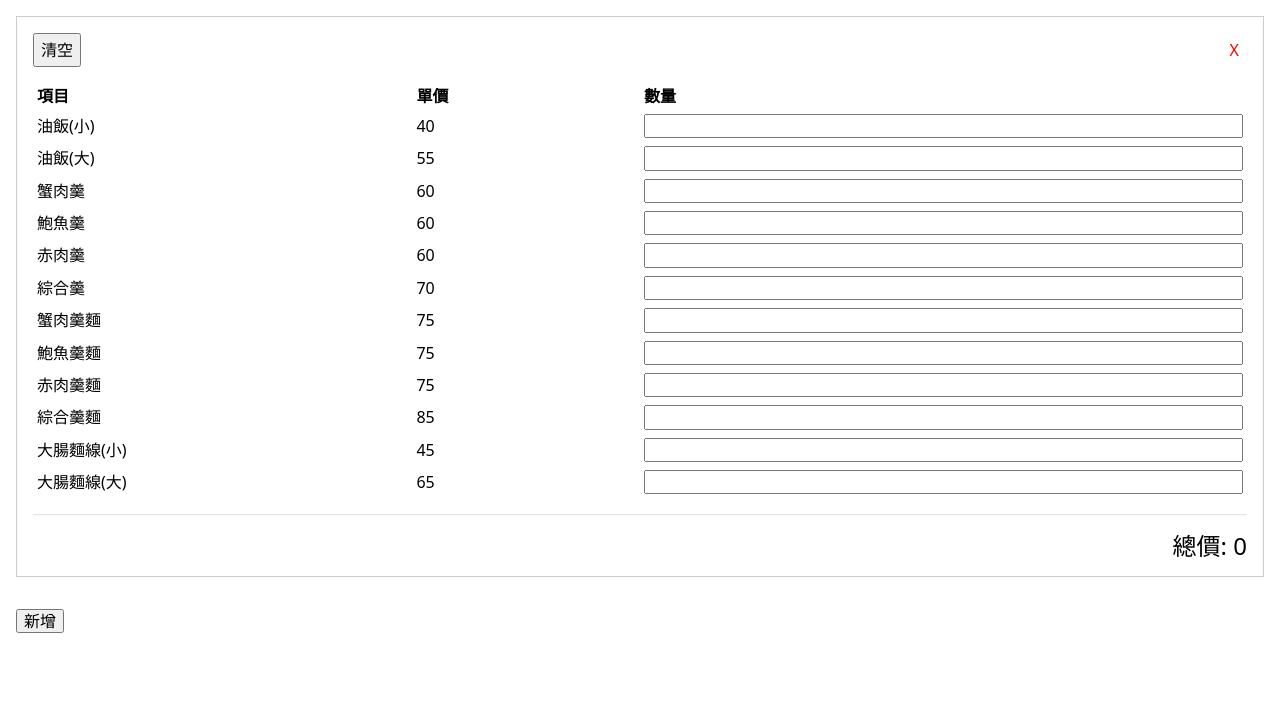
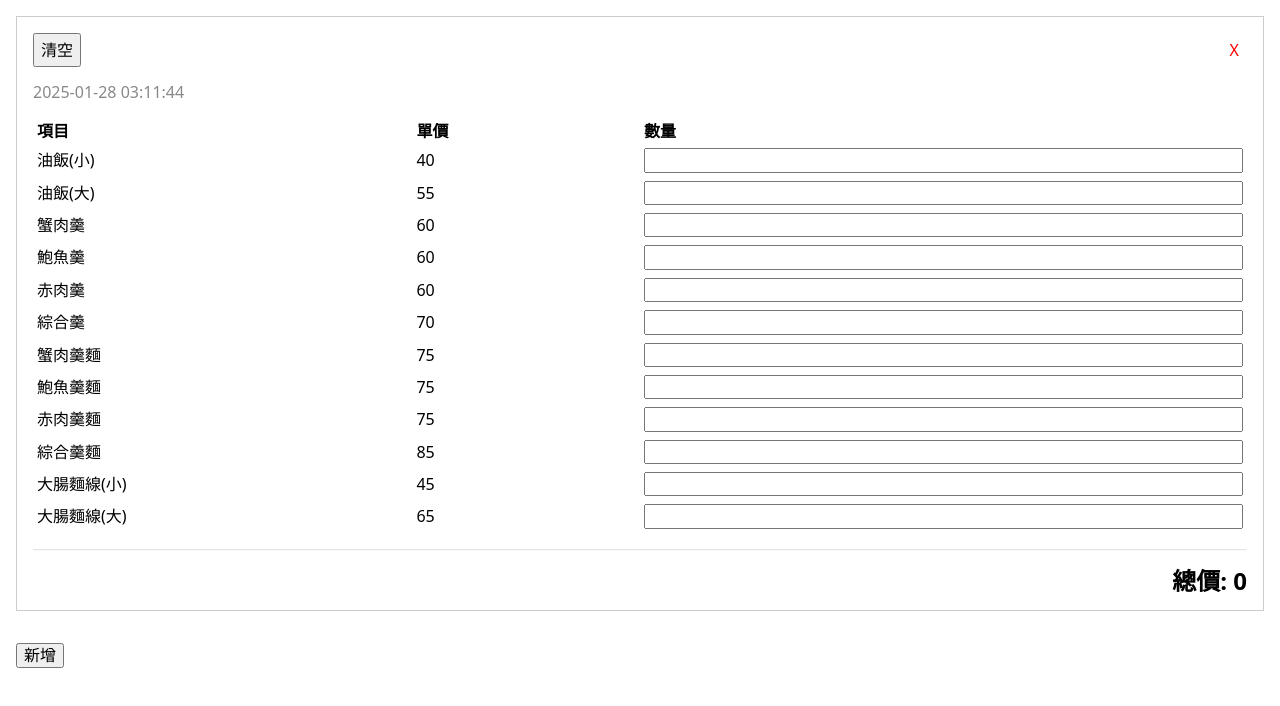
Before and after one commit to lfk29m/OilRice, a Vue app: page / in a window 1280 px wide. Shown: the top 706 px of the page. Built offline with nearby package versions, Linux system fonts and the light colour scheme.

Commit message:
新增建立時間

```diff
--- a/package.json
+++ b/package.json
@@ -14,6 +14,7 @@
     "deploy": "vite build && gh-pages -d dist"
   },
   "dependencies": {
+    "dayjs": "^1.11.13",
     "modern-normalize": "^3.0.1",
     "pinia": "^2.3.1",
     "uuid": "^11.0.5",
--- a/src/components/MenuTable.vue
+++ b/src/components/MenuTable.vue
@@ -1,11 +1,15 @@
 <script setup lang="ts">
-import { computed } from 'vue'
+import { ref, computed } from 'vue'
 import { useAppStore } from '@/stores/app'
 import type { MenuItemType } from '@/types'
+import dayjs from 'dayjs'
+import { PRIMARY_TIME_FORMAT } from '@/utils/constant'
 
 const props = defineProps<Pick<MenuItemType, 'id'>>()
 
 const appStore = useAppStore()
+
+const createAt = ref(dayjs().format(PRIMARY_TIME_FORMAT))
 
 const menuItem = computed(() => appStore.menus.find((item) => item.id === props.id))
 
@@ -19,6 +23,7 @@ const totalPrice = computed(() => {
 
 const reset = () => {
   if (!menuItem.value) return
+  createAt.value = dayjs().format(PRIMARY_TIME_FORMAT)
   menuItem.value.items.forEach((item) => {
     item.count = null
   })
@@ -35,6 +40,7 @@ const removeMenuItem = () => {
       <button @click="reset">清空</button>
       <div class="menuTable__removeBtn" @click="removeMenuItem">X</div>
     </div>
+    <div class="createAt">{{ createAt }}</div>
     <table>
       <thead>
         <tr>
@@ -61,7 +67,9 @@ const removeMenuItem = () => {
       </tbody>
     </table>
     <hr />
-    <div class="totalPrice">總價: {{ totalPrice }}</div>
+    <div class="menuTable__footer">
+      <div class="totalPrice">總價: {{ totalPrice }}</div>
+    </div>
   </section>
 </template>
 
@@ -81,6 +89,11 @@ const removeMenuItem = () => {
     padding: 0.5rem;
     cursor: pointer;
     color: #ff0000;
+  }
+
+  .createAt {
+    color: #898989;
+    margin-bottom: 1rem;
   }
 
   table {
@@ -116,9 +129,15 @@ const removeMenuItem = () => {
     border-color: #e9e9e93d;
   }
 
+  &__footer {
+    display: flex;
+    align-items: center;
+  }
+
   .totalPrice {
     font-size: 1.5rem;
-    text-align: right;
+    font-weight: 900;
+    margin-left: auto;
   }
 }
 </style>
--- a/src/utils/constant.ts
+++ b/src/utils/constant.ts
@@ -12,3 +12,5 @@ export const MENU_ITEM = [
   { name: '大腸麵線(小)', price: 45 },
   { name: '大腸麵線(大)', price: 65 },
 ]
+
+export const PRIMARY_TIME_FORMAT = 'YYYY-MM-DD HH:mm:ss'
```
Also changed, not shown: 1 other file (tests, documents, lock files or other folders).
